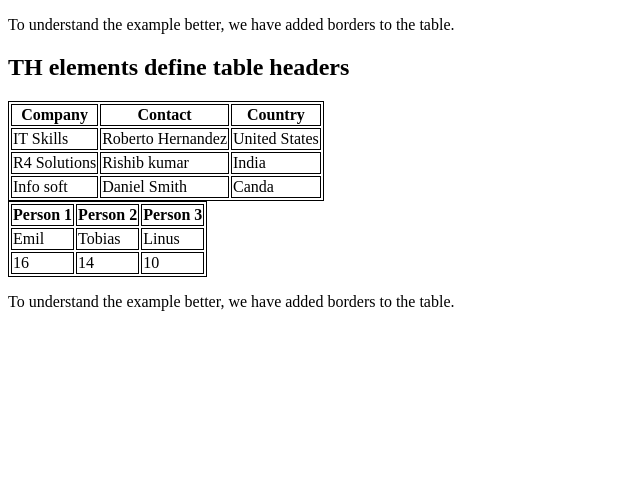
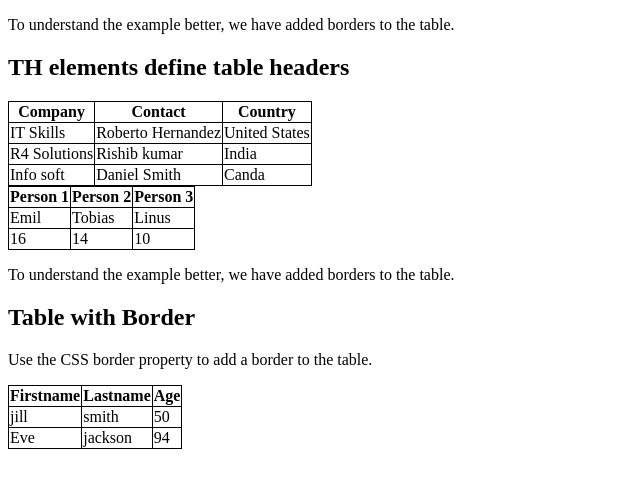
Before and after one commit to msaadm290/HTML_CSS_Codes, a plain HTML site: page table.html in a window 1280 px wide. Shown: the whole page, without its empty margins (0-640 px from the left). Drawn offline with Linux system fonts and the light colour scheme.

Commit message:
update my table.html

```diff
--- a/table.html
+++ b/table.html
@@ -77,7 +77,45 @@ the <th> tag instead of the <td> tag: -->
 
   <p>To understand the example better, we have added borders to the table.</p>
 
+  <!-- HTML Table Borders -->
 
+  <!-- HTML tables can have borders of different styles and shapes. -->
+
+  <!-- How To Add a Border -->
+
+  <!-- <The areas are defined with one or more <area> tags.> -->
+
+    <style>
+    table, th, td {
+      border : 1px solid black;
+      border-collapse: collapse;
+    }
+    </style>
+    <h2>Table with Border</h2>
+
+    <p>Use the CSS border property to add a border to the table.</p>
+
+    <table style="width:100px">
+
+    <tr>
+      <th>Firstname</th>
+      <th>Lastname</th>
+      <th>Age</th>
+     </tr>
+
+     <tr>
+      <td>jill</td>
+      <td>smith</td>
+      <td>50</td>
+      </tr>
+
+      <tr>
+        <td>Eve</td>
+        <td>jackson</td>
+        <td>94</td>
+      </tr>
+
+    </table>
 
 </table>
 </body>
```
